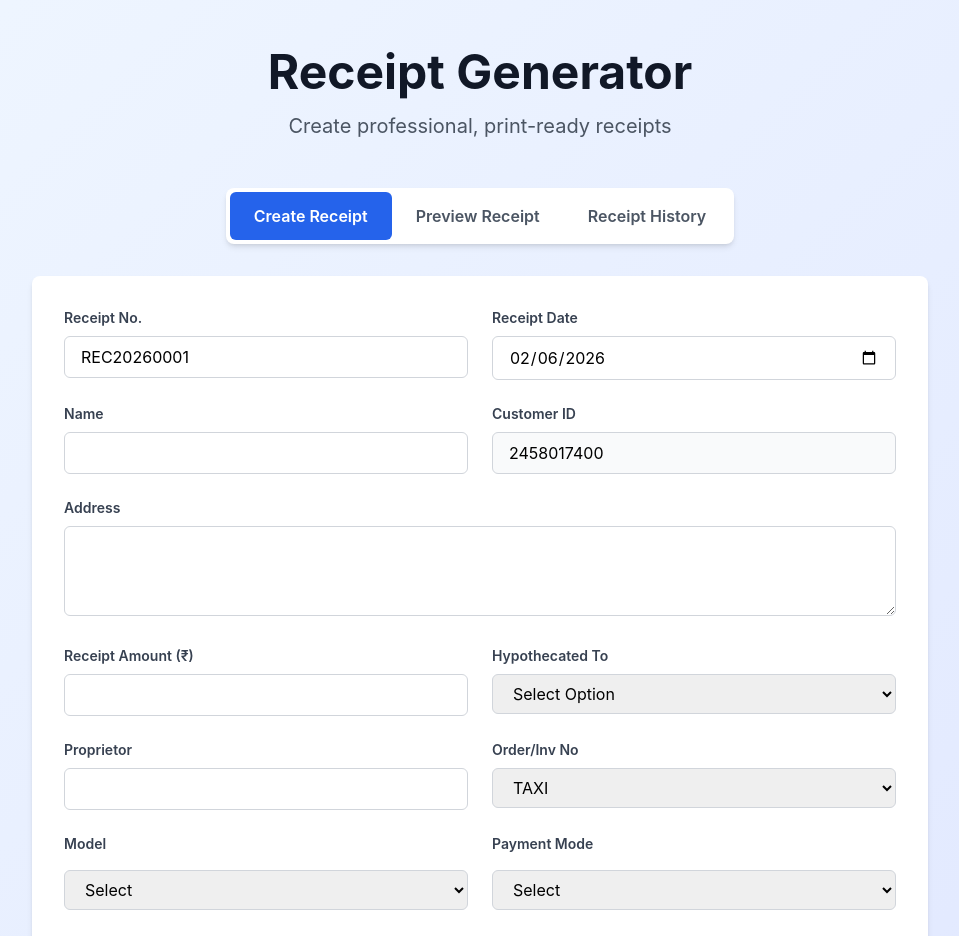
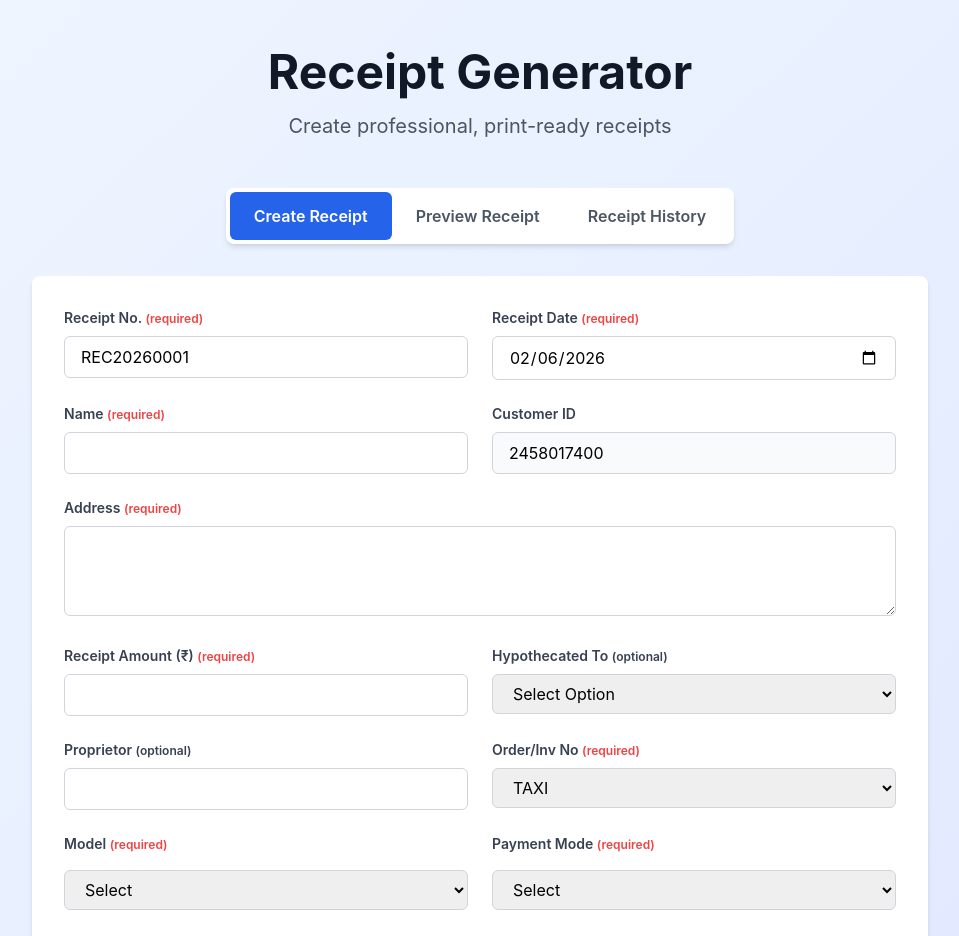
Before and after one commit to VivekBaddi2/receipt-generator, a Next.js app: page / in a window 1280 px wide. Shown: the top 936 px of the page, without its empty margins (160-1119 px from the left). Built offline with nearby package versions, Linux system fonts and the light colour scheme; no server answers; the database is empty.

Commit message:
added an "other" option to "For" dropdown field in receipt form, and added "required" and "optional" labels on input labels for proper differentiation of required fields

```diff
--- a/src/components/ReceiptForm.jsx
+++ b/src/components/ReceiptForm.jsx
@@ -6,6 +6,7 @@ import { generateReceiptNumber, numberToIndianWords, formatDate } from '../utils
 export default function ReceiptForm({ onSubmit, loading }) {
   const [modelOther, setModelOther] = useState(false);
   const [hypothecatedOther, setHypothecatedOther] = useState(false);
+  const [forOther, setForOther] = useState(false);
 
   // Fetch the next receipt number on component mount
   useEffect(() => {
@@ -44,6 +45,7 @@ export default function ReceiptForm({ onSubmit, loading }) {
     // depositBank: '',
     depositDate: new Date().toISOString().split('T')[0],
     for: '',
+    forOther: '',
     seal: '',
   });
 
@@ -80,7 +82,7 @@ export default function ReceiptForm({ onSubmit, loading }) {
         {/* Receipt Details */}
         <div>
           <label className="block text-sm font-semibold text-gray-700 mb-2">
-            Receipt No.
+            Receipt No. <span className='text-xs text-red-500'>(required)</span>
           </label>
           <input
             type="text"
@@ -94,7 +96,7 @@ export default function ReceiptForm({ onSubmit, loading }) {
 
         <div>
           <label className="block text-sm font-semibold text-gray-700 mb-2">
-            Receipt Date
+            Receipt Date <span className='text-xs text-red-500'>(required)</span>
           </label>
           <input
             type="date"
@@ -108,7 +110,7 @@ export default function ReceiptForm({ onSubmit, loading }) {
 
         <div>
           <label className="block text-sm font-semibold text-gray-700 mb-2">
-            Name
+            Name <span className='text-xs text-red-500'>(required)</span>
           </label>
           <input
             type="text"
@@ -136,7 +138,7 @@ export default function ReceiptForm({ onSubmit, loading }) {
 
         <div className="md:col-span-2">
           <label className="block text-sm font-semibold text-gray-700 mb-2">
-            Address
+            Address <span className='text-xs text-red-500'>(required)</span>
           </label>
           <textarea
             name="address"
@@ -150,7 +152,7 @@ export default function ReceiptForm({ onSubmit, loading }) {
 
         <div>
           <label className="block text-sm font-semibold text-gray-700 mb-2">
-            Receipt Amount (₹)
+            Receipt Amount (₹) <span className='text-xs text-red-500'>(required)</span>
           </label>
           <input
             type="number"
@@ -165,7 +167,7 @@ export default function ReceiptForm({ onSubmit, loading }) {
 
         <div>
           <label className="block text-sm font-semibold text-gray-700 mb-2">
-            Hypothecated To
+            Hypothecated To <span className='text-xs'>(optional)</span>
           </label>
           <select
             name="hypothecatedTo"
@@ -196,7 +198,7 @@ export default function ReceiptForm({ onSubmit, loading }) {
 
         <div>
           <label className="block text-sm font-semibold text-gray-700 mb-2">
-            Proprietor
+            Proprietor <span className='text-xs'>(optional)</span>
           </label>
           <input
             type="text"
@@ -209,7 +211,7 @@ export default function ReceiptForm({ onSubmit, loading }) {
 
         <div>
           <label className="block text-sm font-semibold text-gray-700 mb-2">
-            Order/Inv No
+            Order/Inv No <span className='text-xs text-red-500'>(required)</span>
           </label>
           <select
             name="orderType"
@@ -225,7 +227,7 @@ export default function ReceiptForm({ onSubmit, loading }) {
 
         <div>
           <label className="block text-sm font-semibold text-gray-700 mb-2">
-            Model
+            Model <span className='text-xs text-red-500'>(required)</span>
           </label>
           <select
             name="model"
@@ -254,7 +256,7 @@ export default function ReceiptForm({ onSubmit, loading }) {
 
         <div>
           <label className="block text-sm font-semibold text-gray-700 mb-2">
-            Payment Mode
+            Payment Mode <span className='text-xs text-red-500'>(required)</span>
           </label>
           <select
             required
@@ -273,7 +275,7 @@ export default function ReceiptForm({ onSubmit, loading }) {
 
         <div>
           <label className="block text-sm font-semibold text-gray-700 mb-2">
-            DD/CC/Cheque No/UTR
+            DD/CC/Cheque No/UTR <span className='text-xs'>(optional)</span>
           </label>
           <input
             type="text"
@@ -299,7 +301,7 @@ export default function ReceiptForm({ onSubmit, loading }) {
 
         <div>
           <label className="block text-sm font-semibold text-gray-700 mb-2">
-            Deposit Date
+            Deposit Date <span className='text-xs'>(optional)</span>
           </label>
           <input
             type="date"
@@ -312,7 +314,7 @@ export default function ReceiptForm({ onSubmit, loading }) {
 
         <div>
           <label className="block text-sm font-semibold text-gray-700 mb-2">
-            For
+            For <span className='text-xs'>(optional)</span>
           </label>
           <select
             name='for'
@@ -331,11 +333,24 @@ export default function ReceiptForm({ onSubmit, loading }) {
             <option value="Kothari Auto Wheels Pvt. Ltd.">Kothari Auto Wheels Pvt. Ltd.</option>
             <option value="MSA Motors">MSA Motors</option>
             <option value="Adarsha Automotives Pvt. Ltd.">Adarsha Automotives Pvt. Ltd.</option>
+            <option value="Other" onClick={() => {
+              setForOther(true)
+            }}>Other</option>
           </select>
+          {formData.for === "Other" && (
+            <input
+              type="text"
+              name="forOther"
+              value={formData.forOther || ''}
+              onChange={handleChange}
+              placeholder="Enter for name"
+              className="w-full px-4 py-2 border border-gray-300 rounded-md focus:ring-2 focus:ring-blue-500 focus:border-transparent mt-2"
+            />
+          )}
         </div>
 
         <div>
-          <label className="block text-sm font-semibold text-gray-700 mb-2">Seal Needed?</label>
+          <label className="block text-sm font-semibold text-gray-700 mb-2">Seal Needed? <span className='text-xs'>(optional)</span></label>
           <select
             name='seal'
             value={formData.seal}
--- a/src/components/ReceiptPreview.jsx
+++ b/src/components/ReceiptPreview.jsx
@@ -346,7 +346,7 @@ export default function ReceiptPreview({ receipt }) {
             </div>
           </div>
           <div className="signature-section relative flex flex-col gap-16 items-end font-bold">
-            <div>For {receipt.for}</div>
+            <div>For {receipt.for === "Other" ? receipt.forOther : receipt.for}</div>
             <div>(Authorized Signatory)</div>
             <div className='absolute top-[50%] left-[65%] -translate-y-[50%]'>
               {receipt.seal === "yes" && receipt.for === "OM SAI MOTORS PVT. LTD." && (
--- a/src/models/Receipt.js
+++ b/src/models/Receipt.js
@@ -78,6 +78,10 @@ const ReceiptSchema = new mongoose.Schema({
     type: String,
     default: '',
   },
+    forOther: {
+    type: String,
+    required: false,
+  },
   seal: {
     type: String,
     default: '',
--- a/src/utils/receiptTemplate.js
+++ b/src/utils/receiptTemplate.js
@@ -337,7 +337,7 @@ export function generateReceiptHTML(receipt) {
             </div>
         </div>
         <div class="signature-section relative flex flex-col gap-16 items-end font-bold">
-            <div>For ${receipt.for}</div>
+            <div>For ${receipt.for === "Other" ? receipt.forOther : receipt.for}</div>
             <div>(Authorized Signatory)</div>
             <div style="position: absolute; left: 65%; translate-y: -50%">
                 ${receipt.seal === "yes" && receipt.for === "OM SAI MOTORS PVT. LTD." ? `<img src="/Om sai motors.png" alt="Om sai motors seal" height="130px" width="130px" />` : ''}
```
